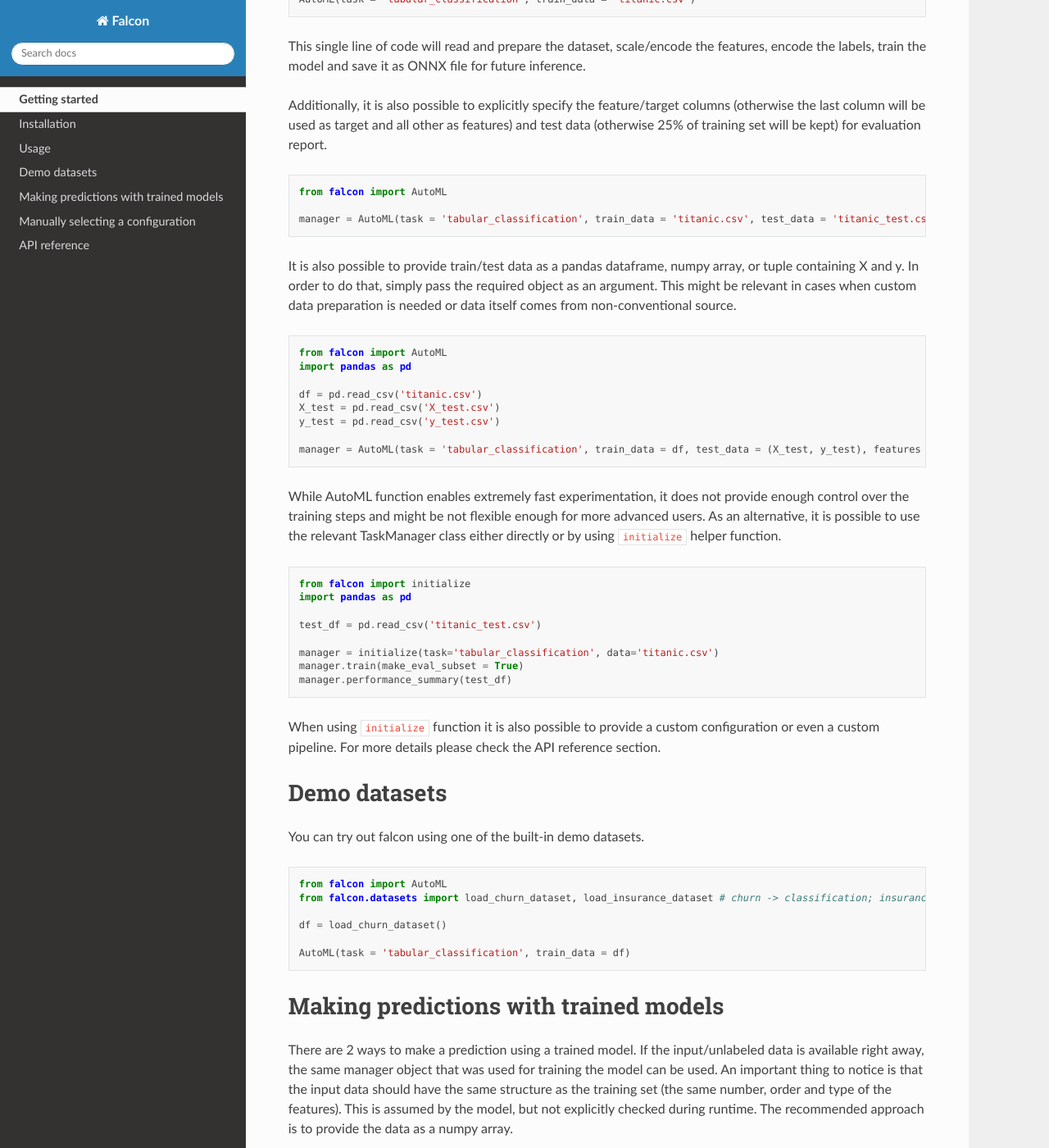
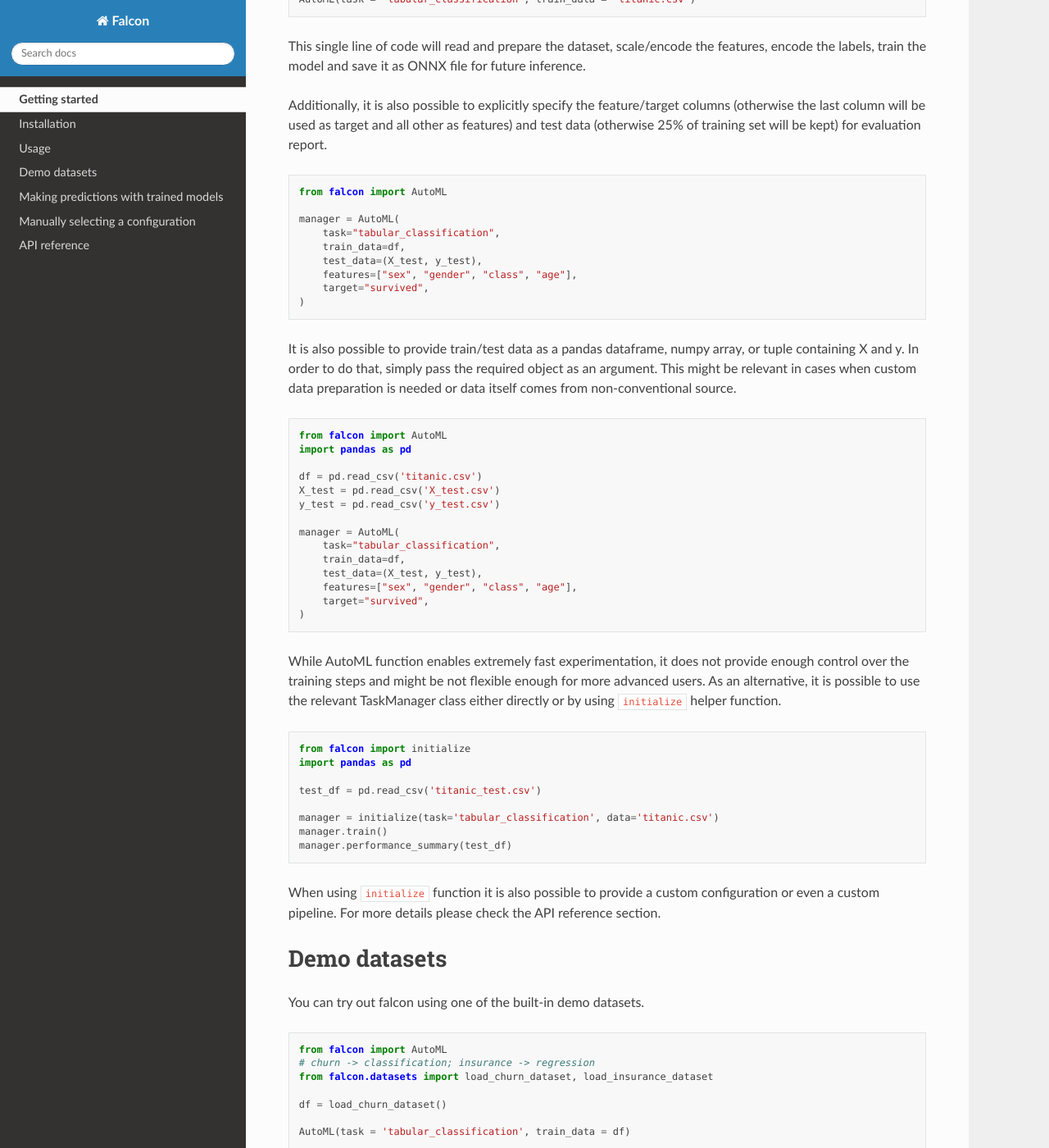
Before and after one commit to BeastByteAI/falcon, a Sphinx documentation site: the page built from docs/source/intro.rst, in a window 1280 px wide and 1400 px high, scrolled down 1085 px. Shown: the whole window at 82% size. Built offline with Sphinx 7.4.7 and the Read the Docs theme 2.0.0, drawn with Linux system fonts in a browser that asks for light colours.

Commit message:
minor docs change

```diff
--- a/docs/source/intro.rst
+++ b/docs/source/intro.rst
@@ -54,7 +54,13 @@ Additionally, it is also possible to explicitly specify the feature/target colum
 
     from falcon import AutoML
 
-    manager = AutoML(task = 'tabular_classification', train_data = 'titanic.csv', test_data = 'titanic_test.csv', features = ['sex', 'gender', 'class', 'age'], target = 'survived')
+    manager = AutoML(
+        task="tabular_classification",
+        train_data=df,
+        test_data=(X_test, y_test),
+        features=["sex", "gender", "class", "age"],
+        target="survived",
+    )
 
 
 It is also possible to provide train/test data as a pandas dataframe, numpy array, or tuple containing X and y. In order to do that, simply pass the required object as an argument. This might be relevant in cases when custom data preparation is needed or data itself comes from non-conventional source.
@@ -68,7 +74,13 @@ It is also possible to provide train/test data as a pandas dataframe, numpy arra
     X_test = pd.read_csv('X_test.csv')
     y_test = pd.read_csv('y_test.csv')
 
-    manager = AutoML(task = 'tabular_classification', train_data = df, test_data = (X_test, y_test), features = ['sex', 'gender', 'class', 'age'], target = 'survived')
+    manager = AutoML(
+        task="tabular_classification",
+        train_data=df,
+        test_data=(X_test, y_test),
+        features=["sex", "gender", "class", "age"],
+        target="survived",
+    )
 
 
 While AutoML function enables extremely fast experimentation, it does not provide enough control over the training steps and might be not flexible enough for more advanced users. As an alternative, it is possible to use the relevant TaskManager class either directly or by using :code:`initialize` helper function.
@@ -81,7 +93,7 @@ While AutoML function enables extremely fast experimentation, it does not provid
     test_df = pd.read_csv('titanic_test.csv')
 
     manager = initialize(task='tabular_classification', data='titanic.csv')
-    manager.train(make_eval_subset = True)
+    manager.train()
     manager.performance_summary(test_df)
 
 
@@ -95,7 +107,8 @@ You can try out falcon using one of the built-in demo datasets.
 ..  code-block:: python
 
     from falcon import AutoML
-    from falcon.datasets import load_churn_dataset, load_insurance_dataset # churn -> classification; insurance -> regression
+    # churn -> classification; insurance -> regression
+    from falcon.datasets import load_churn_dataset, load_insurance_dataset
 
     df = load_churn_dataset()
 
```
